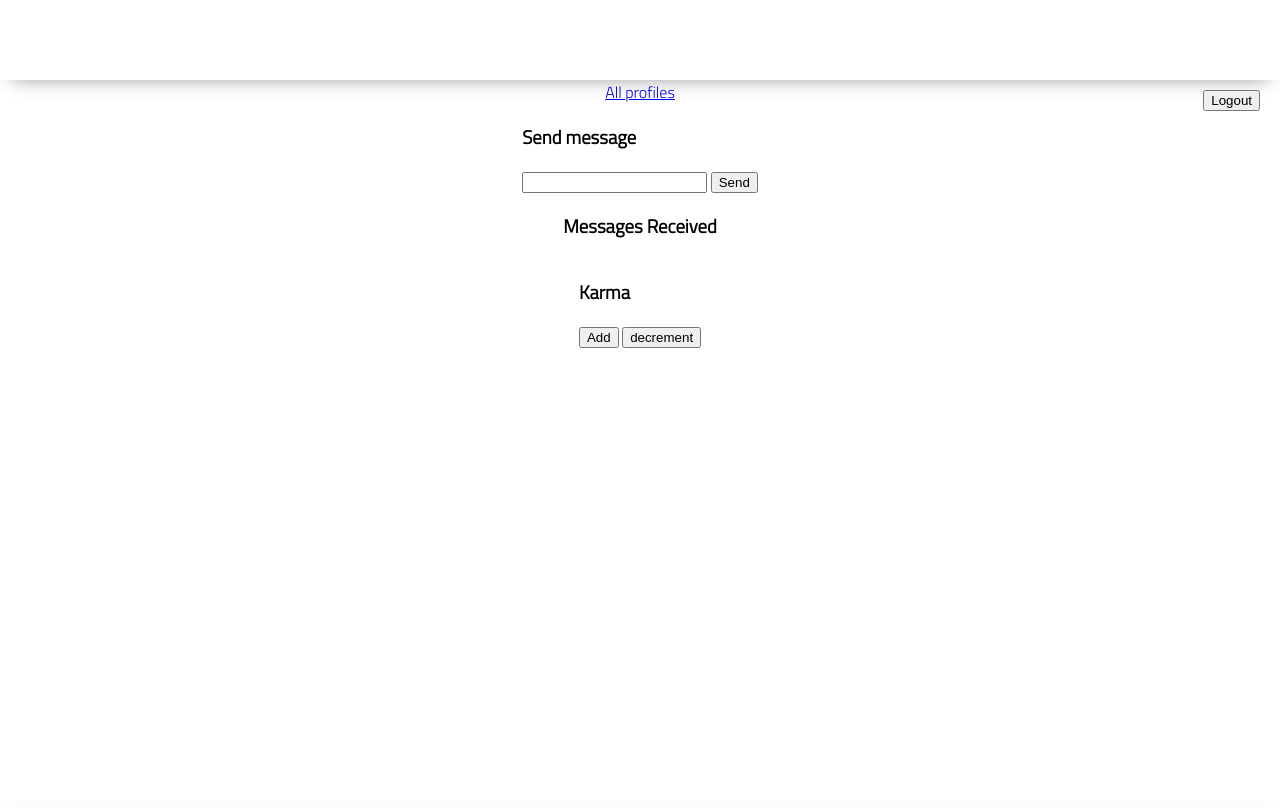
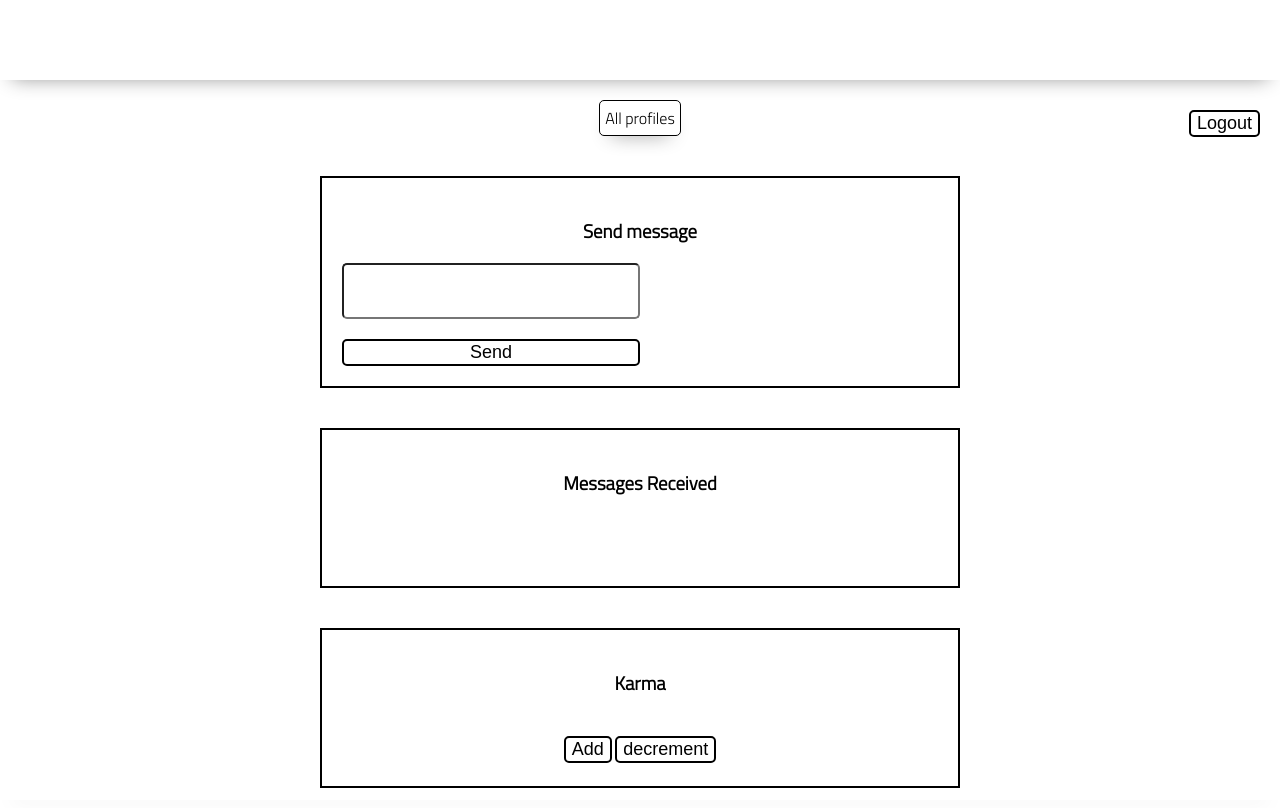
Before and after one commit to willgundy/worst-social-media-app, a plain HTML site: page profile/index.html in a window 1280 px wide. Drawn offline with nearby package versions, Linux system fonts and the light colour scheme.

Commit message:
Added timestamp and CSS

```diff
--- a/profile/index.html
+++ b/profile/index.html
@@ -19,8 +19,8 @@
   </header>
   <button id="logout">Logout</button>
   <main>
-    <a href="../profiles">All profiles</a>
-    <div class="send-message">
+    <a class="all-profiles" href="../profiles">All profiles</a>
+    <div class="send-message container">
       <h3>Send message</h3>
       <form>
         <input name="message" />
@@ -28,14 +28,14 @@
       </form>
 
     </div>
-    <div class="message-feed">
+    <div class="message-feed container">
       <h3>Messages Received</h3>
       <div class="messages">
 
       </div>
 
     </div>
-    <div class="karma-voting">
+    <div class="karma-voting container">
       <h3 class="karma-class">Karma</h3>
       <button class="addButton">Add</button>
       <button class="decrementButton">decrement</button>
--- a/profile/profile.js
+++ b/profile/profile.js
@@ -46,6 +46,15 @@ window.addEventListener('load', async () => {
     fetchAndDisplayProfile();
 });
 
+function shortDate(date) {
+    var dateFormat = new Date(date);
+
+    return dateFormat.toLocaleString('en-US');
+
+    // (dateFormat.getMonth() + 1) +
+    // '/' + dateFormat.getDate() + '/' + dateFormat.getFullYear() + '' + dateFormat.getHours() + ':' + dateFormat.getMinutes();
+}
+
 async function fetchAndDisplayProfile(profile) {
     //karma header on profile
     const { email, karma } = profile ? profile : await getProfile(id);
@@ -58,12 +67,20 @@ async function fetchAndDisplayProfile(profile) {
 
     for (let message of displayMessages) {
         const messageDiv = document.createElement('p');
+        messageDiv.classList.add('messagetext');
 
-        messageDiv.textContent = message.text;
+
+        const shortDateText = shortDate(message.created_at);
+
+
+        messageDiv.textContent = `${message.text} from ${message.profiles.email} (${message.profiles.karma}) at ${shortDateText} `;
 
         messageContainer.append(messageDiv);
     }
 }
+
+
+
 
 
 
--- a/profiles/profiles.js
+++ b/profiles/profiles.js
@@ -20,6 +20,8 @@ window.addEventListener('load', async () => {
     for (let profile of profiles) {
         const profileEl = document.createElement('div');
         const linkEl = document.createElement('a');
+        profileEl.classList.add('profile');
+
 
         linkEl.textContent = `${profile.email} has ${profile.karma} karma`;
 
--- a/styles/style.css
+++ b/styles/style.css
@@ -129,3 +129,69 @@ footer {
 .auth-container button {
     margin: 10px;
 }
+
+.profile, .all-profiles, .messagetext{
+    border: 1px solid black;
+    border-radius: 5px;
+    padding: 5px;
+    margin: 20px;
+    text-align: center;
+    box-shadow: var(--shadow);
+}
+
+
+a {
+    text-decoration: none;
+    color: black;
+}
+
+.profile:hover, .all-profiles:hover, .messagetext:hover{
+    background-color: lightblue;
+    transform: scale(1.2);
+    border: none;
+
+}
+
+.container{
+    text-align: center;
+    border: 2px solid black;
+    margin: 20px;
+    padding: 20px;
+    min-width: 50vw;
+    min-height: 20vh;
+
+}
+
+.send-message{
+    display: flex;
+    justify-content: center;
+    flex-direction: column;
+}
+
+form{
+    display: flex;
+    flex-direction: column;
+    width: 50%;
+    justify-content: center;
+}
+
+input{
+    height: 7vh;
+    border-radius: 5px;
+}
+
+button{
+    border: 2px solid black;
+    border-radius: 5px;
+    font-size: large;
+    margin-top: 20px;
+    background-color: white;
+}
+
+button:hover{
+
+    transform: scale(1.1);
+    background-color: black;
+    color: white;
+
+}
```
